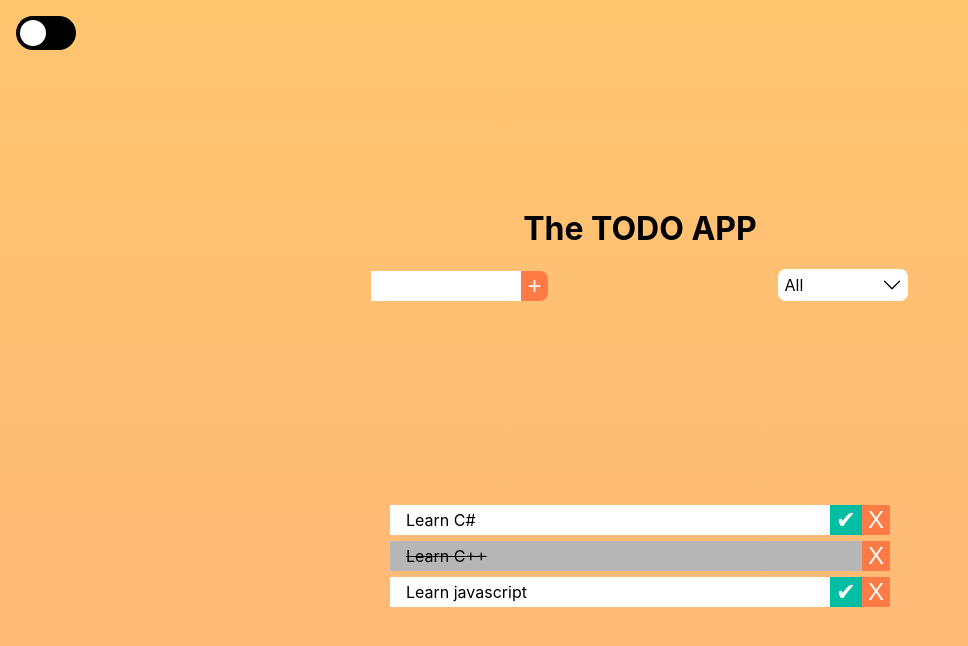
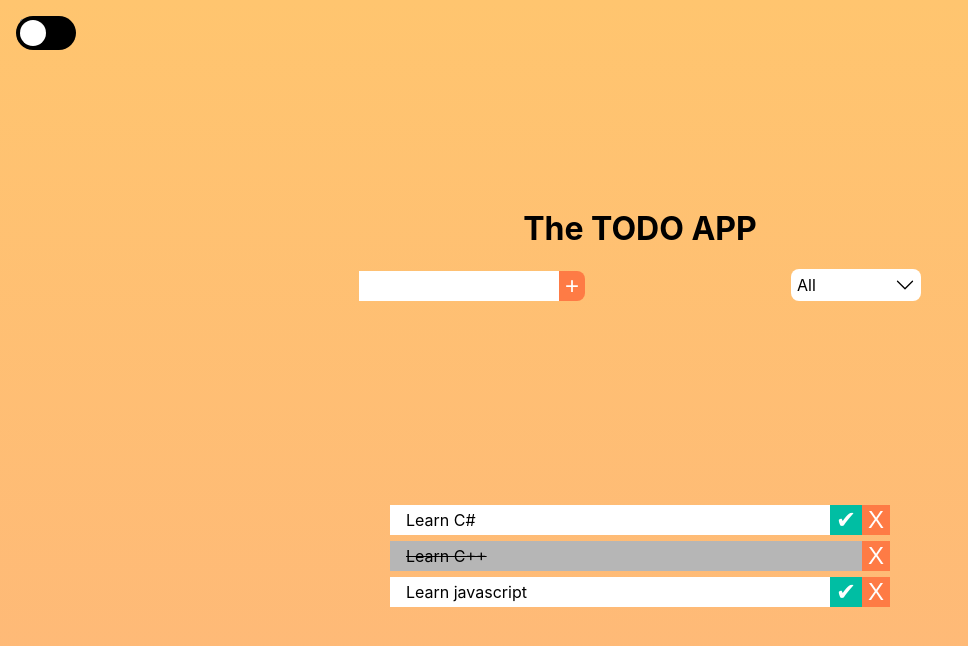
Before and after one commit to abdoashraf56/front-end-react-projects, a Next.js app: page /todo in a window 1280 px wide. Shown: the top 646 px of the page, without its empty margins (0-968 px from the left). Built offline with nearby package versions, Linux system fonts and the light colour scheme.

Commit message:
fix some style

```diff
--- a/styles/todo.module.scss
+++ b/styles/todo.module.scss
@@ -23,7 +23,8 @@ $btn-font-size: 1.5em;
 
 //Inputs Values
 $input_text_value: 1em;
-$input_max_width: 150px;
+$input_min_width: 100px;
+$input_max_width: 200px;
 
 //TODO List Values
 $list_max_width: 500px;
@@ -124,7 +125,9 @@ $todo_item_min_height: 30px;
                 border: none;
                 font-weight: bold;
                 font-size: $input_text_value;
+                min-width: $input_min_width;
                 max-width: $input_max_width;
+                padding-left: 6px;
             }
 
             .add_btn {
```
